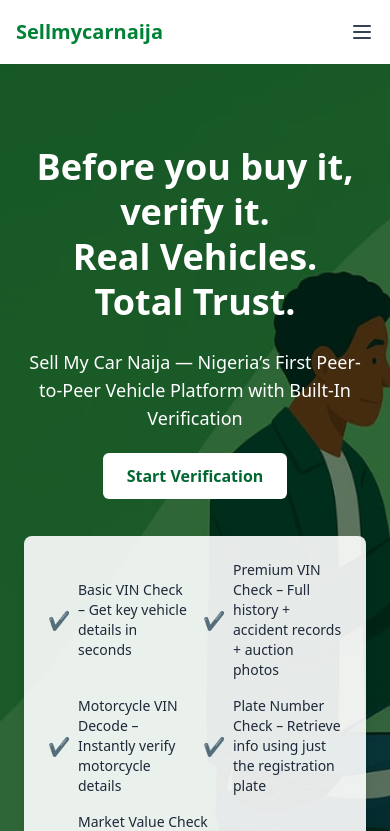
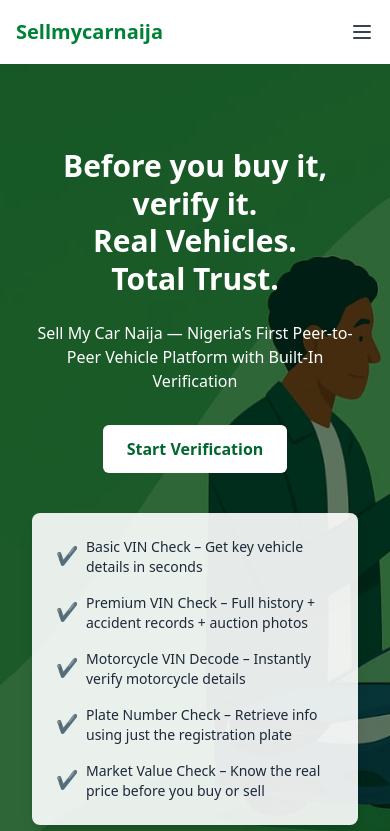
Before and after one commit to Kel-D-Coder/sell-my-car-naija-client, a Next.js app: page / in a window 390 px wide. Shown: the top 831 px of the page. Built offline with nearby package versions, Linux system fonts and the light colour scheme.

Commit message:
modified

```diff
--- a/src/app/page.tsx
+++ b/src/app/page.tsx
@@ -3,43 +3,45 @@
 export default function Home() {
   return (
     <main
-      className="relative min-h-screen bg-cover bg-center text-white flex flex-col items-center justify-center px-6"
-      style={{ backgroundImage: `url('./images/WhatsApp Image 2025-07-05 at 16.02.35_a08b0542.jpg')` }}
+      className="relative min-h-screen bg-cover bg-center text-white flex flex-col items-center justify-center px-4 sm:px-6"
+      style={{
+        backgroundImage: `url('./images/WhatsApp Image 2025-07-05 at 16.02.35_a08b0542.jpg')`,
+      }}
     >
       {/* Overlay */}
       <div className="absolute inset-0 bg-black opacity-50 z-0" />
 
       {/* Content */}
-      <div className="relative z-10 max-w-4xl text-center py-20">
-        <h1 className="text-4xl md:text-5xl font-bold leading-tight mb-6">
+      <div className="relative z-10 w-full max-w-4xl text-center py-16 sm:py-20 px-4">
+        <h1 className="text-3xl sm:text-4xl md:text-5xl font-bold leading-tight mb-6">
           Before you buy it, verify it. <br />
           Real Vehicles. <br />
           Total Trust.
         </h1>
 
-        <p className="text-lg md:text-xl mb-8 max-w-md mx-auto">
+        <p className="text-base sm:text-lg md:text-xl mb-8 max-w-md mx-auto">
           Sell My Car Naija — Nigeria’s First Peer-to-Peer Vehicle Platform with Built-In Verification
         </p>
 
         <Link
           href="/verify"
-          className="bg-white text-green-800 font-semibold px-6 py-3 rounded-md hover:bg-green-100 transition"
+          className="inline-block bg-white text-green-800 font-semibold px-6 py-3 rounded-md hover:bg-green-100 transition"
         >
           Start Verification
         </Link>
 
         {/* New Feature List */}
-        <div className="mt-12 bg-white/90 rounded-lg shadow-lg p-6 max-w-xl mx-auto text-gray-800">
-          <div className="grid grid-cols-2 gap-4 text-left">
+        <div className="mt-10 bg-white/90 rounded-lg shadow-lg p-6 max-w-xl mx-auto text-gray-800">
+          <div className="grid grid-cols-1 sm:grid-cols-2 gap-4 text-left">
             {[
               'Basic VIN Check – Get key vehicle details in seconds',
               'Premium VIN Check – Full history + accident records + auction photos',
               'Motorcycle VIN Decode – Instantly verify motorcycle details',
               'Plate Number Check – Retrieve info using just the registration plate',
-              'Market Value Check – Know the real price before you buy or sel',
+              'Market Value Check – Know the real price before you buy or sell',
             ].map((item, index) => (
-              <div key={index} className="flex items-center space-x-2">
-                <span className="text-green-600 text-lg">✔</span>
+              <div key={index} className="flex items-start space-x-2">
+                <span className="text-green-600 text-lg mt-1">✔</span>
                 <span className="text-sm">{item}</span>
               </div>
             ))}
--- a/src/app/verify/page.tsx
+++ b/src/app/verify/page.tsx
@@ -11,7 +11,7 @@
       'Vehicle name',
       'Vehicle number',
       'Vehicle color',
-      'status'
+      'status',
     ],
     link: '/verify/plate-check',
     badge: 'FREE',
@@ -30,7 +30,7 @@
       "VIN Validation (Check if it’s correct or fake)",
       'Manufacturer Info',
       'Fuel Type & Drive Type',
-      'Basic Specs (e.g. doors, engine size, etc.)'
+      'Basic Specs (e.g. doors, engine size, etc.)',
     ],
     link: '/verify/vin-check',
     badge: 'FREE',
@@ -51,7 +51,7 @@
       'Airbag Deployment & Recall Data',
       'Previous Ownership Info',
       'Country of Origin & Import Records',
-      'Complete Vehicle Specs & Build Sheet'
+      'Complete Vehicle Specs & Build Sheet',
     ],
     link: '/verify/vehicle-history',
     badge: 'RECOMMENDED',
@@ -66,67 +66,67 @@
       'Market Value',
       'Basic',
       'Condition',
-      'Real market price'
+      'Real market price',
     ],
     link: '/verify/market-value',
     badge: 'NEW',
     background: 'bg-gray-50',
     text: 'text-gray-800',
-    icon: 'https://encrypted-tbn0.gstatic.com/images?q=tbn:ANd9GcQLxsAzGOZQO2zt3QOikxoGX2BGZBqz42SNBQ&s', // You can replace with actual valuation icon
+    icon: 'https://encrypted-tbn0.gstatic.com/images?q=tbn:ANd9GcQLxsAzGOZQO2zt3QOikxoGX2BGZBqz42SNBQ&s',
   },
-  // {
-  //   title: 'Motorcycle check',
-  //   price: '₦500/report',
-  //   features: [
-  //     'Price',
-  //     'Year of manufacture',
-  //     'Dimensions',
-  //   ],
-  //   link: '/verify/motorcycle-check',
-  //   badge: 'NEW',
-  //   background: 'bg-gray-50',
-  //   text: 'text-gray-800',
-  //   icon: 'https://is1-ssl.mzstatic.com/image/thumb/Purple114/v4/8e/ca/e9/8ecae980-3eff-46ae-9ff2-beb28c1583b4/source/256x256bb.jpg', // You can replace with actual valuation icon
-  // },
 ];
 
 export default function VerifyPage() {
   const router = useRouter();
 
   return (
-    <div className="min-h-screen px-6 py-12 bg-gray-100">
-      <div className="text-center mb-12">
-        <h1 className="text-3xl font-bold text-green-800">Choose a Verification Option</h1>
-        <p className="text-gray-600 mt-2">Get started with trusted vehicle reports in Nigeria.</p>
+    <div className="min-h-screen px-4 py-10 bg-gray-100">
+      <div className="text-center mb-10">
+        <h1 className="text-2xl sm:text-3xl font-bold text-green-800">
+          Choose a Verification Option
+        </h1>
+        <p className="text-sm sm:text-base text-gray-600 mt-2">
+          Get started with trusted vehicle reports in Nigeria.
+        </p>
       </div>
 
-      <div className="grid gap-8 md:grid-cols-3 max-w-6xl mx-auto">
+      <div className="grid grid-cols-1 sm:grid-cols-2 lg:grid-cols-3 gap-6 max-w-7xl mx-auto">
         {packages.map((pkg, index) => (
           <div
             key={index}
             onClick={() => router.push(pkg.link)}
-            className={`${pkg.background} rounded-lg shadow-md p-6 cursor-pointer hover:shadow-lg transition duration-300`}
+            className={`${pkg.background} rounded-lg shadow-md p-5 sm:p-6 cursor-pointer hover:shadow-lg transition duration-300 flex flex-col justify-between`}
           >
+            <div>
               <div className="flex items-center justify-between mb-4">
                 <div className="flex items-center gap-3">
-                <Image src={pkg.icon} alt={pkg.title} width={40} height={40} className="rounded-full" />
-                <h2 className={`text-xl font-semibold ${pkg.text}`}>{pkg.title}</h2>
+                  <Image
+                    src={pkg.icon}
+                    alt={pkg.title}
+                    width={40}
+                    height={40}
+                    className="rounded-full"
+                  />
+                  <h2 className={`text-lg font-semibold ${pkg.text}`}>
+                    {pkg.title}
+                  </h2>
                 </div>
                 <span className="bg-yellow-300 text-yellow-800 text-xs px-2 py-1 rounded-full font-semibold">
                   {pkg.badge}
                 </span>
               </div>
 
-            <p className="text-lg font-bold mb-4">{pkg.price}</p>
+              <p className="text-base font-bold mb-4">{pkg.price}</p>
 
               <ul className="text-sm text-gray-700 space-y-2">
                 {pkg.features.map((feature, i) => (
-                <li key={i} className="flex items-center">
-                  <span className="text-green-600 mr-2">✔</span>
+                  <li key={i} className="flex items-start">
+                    <span className="text-green-600 mr-2 mt-1">✔</span>
                     {feature}
                   </li>
                 ))}
               </ul>
+            </div>
 
             <button className="mt-6 w-full bg-green-700 hover:bg-green-800 text-white py-2 rounded-md font-medium">
               Start {pkg.title}
```
Lines whose indentation alone changed are shown as unchanged.
